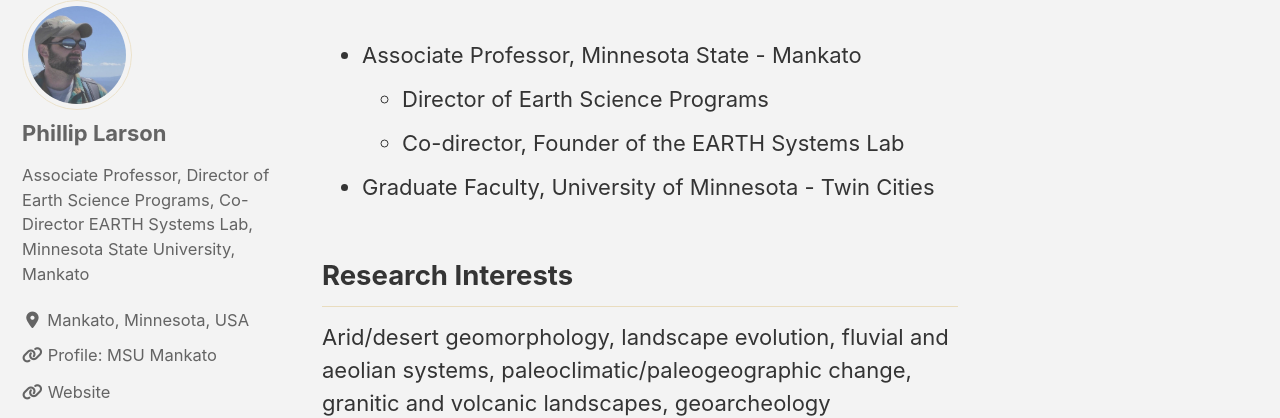
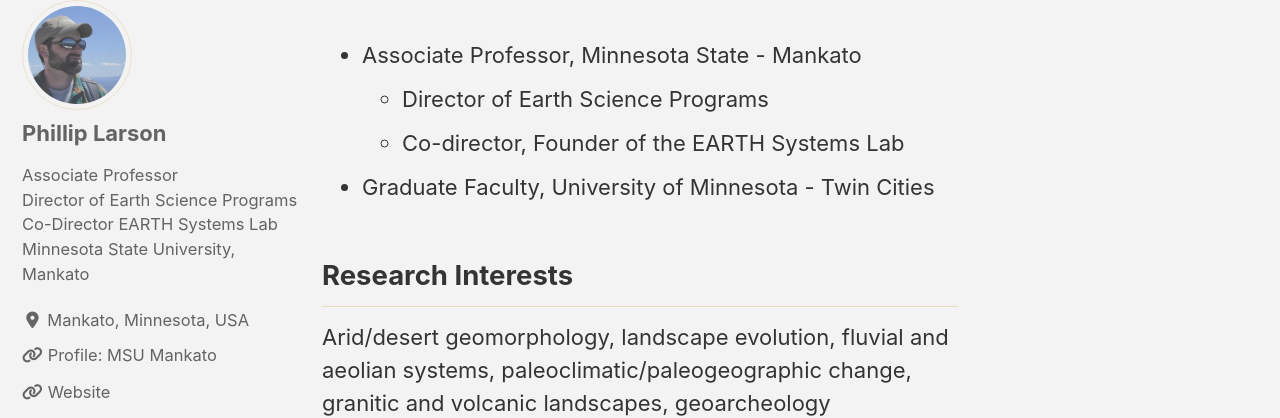
Before and after one commit to MNiMORPH/MNiMORPH.github.io, a Jekyll site: the page built from _pages/personal/phlarson.md, in a window 1280 px wide. Shown: the part 111-529 px from the top of the page. Built offline with Jekyll 4.4.1, drawn with Linux system fonts in a browser that asks for light colours; cached includes are drawn as plain includes; nearby versions of some CDN libraries.

Commit message:
Line breaks in Larson bio

```diff
--- a/_data/authors.yml
+++ b/_data/authors.yml
@@ -26,7 +26,7 @@
 Phillip Larson:
   name             : "Phillip Larson"
   avatar           : "/assets/images/headshots/larson_square.jpg"
-  bio              : "Associate Professor, Director of Earth Science Programs, Co-Director EARTH Systems Lab, Minnesota State University, Mankato"
+  bio              : "Associate Professor<br/>Director of Earth Science Programs<br/>Co-Director EARTH Systems Lab<br/>Minnesota State University, Mankato"
   location         : Mankato, Minnesota, USA
   email            : phillip.larson@mnsu.edu
   links:
```
